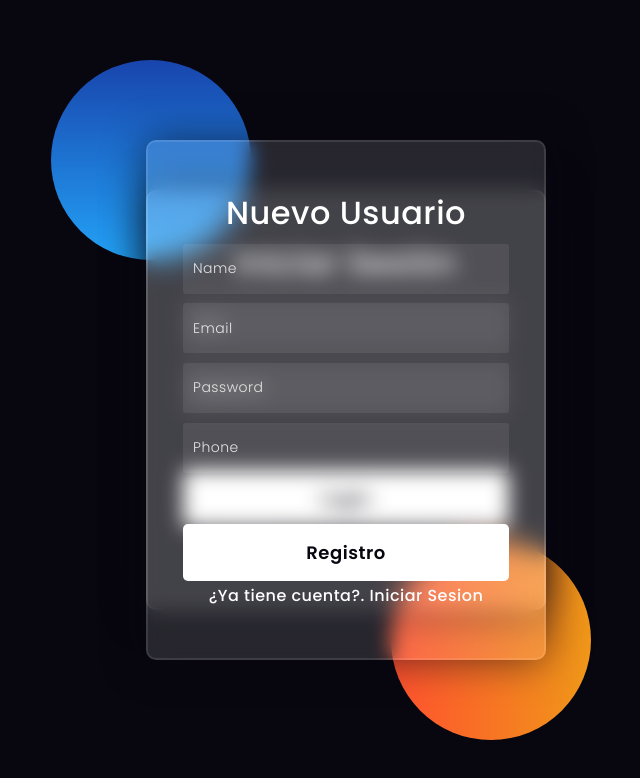
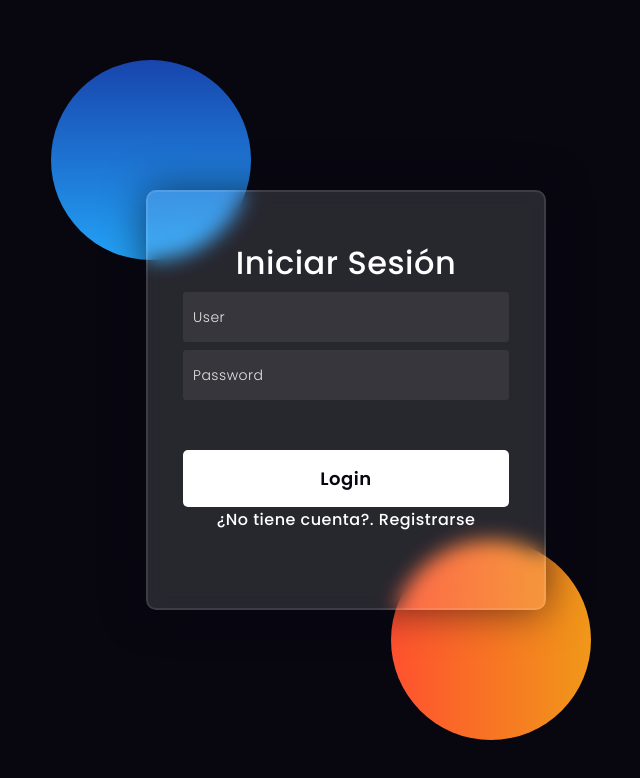
Before and after one commit to jaimezzapata/app-tcc-renting, a plain HTML site: page index.html in a window 1280 px wide. Both pictures are taken after a click on the element "¿Ya tiene cuenta?. Iniciar Sesion". Shown: the whole page, without its empty margins (294-934 px from the left). Drawn offline with Linux system fonts and the light colour scheme.

Commit message:
Se da funcionalidad al formulario de login

```diff
--- a/index.html
+++ b/index.html
@@ -18,21 +18,22 @@
       <div class="shape"></div>
       <div class="shape"></div>
     </div>
-    <form class="login">
+    <form id="formLogin" class="login">
       <h3>Iniciar Sesión</h3>
       <input type="text" placeholder="User" />
       <input type="password" placeholder="Password" />
       <button>Login</button>
-      <p>¿No tiene cuenta?. Registrarse</p>
+      <p id="showFormRegister">¿No tiene cuenta?. Registrarse</p>
     </form>
-    <form class="registro">
+    <form id="formRegister" class="registro">
       <h3>Nuevo Usuario</h3>
       <input name="name" type="text" placeholder="Name" />
       <input name="email" type="text" placeholder="Email" />
       <input name="password" type="password" placeholder="Password" />
       <input name="phone" type="password" placeholder="Phone" />
       <button>Registro</button>
-      <p>¿Ya tiene cuenta?. Iniciar Sesion</p>
+      <p id="showFormLogin">¿Ya tiene cuenta?. Iniciar Sesion</p>
     </form>
+    <script src="./script.js"></script>
   </body>
 </html>
--- a/script.js
+++ b/script.js
@@ -0,0 +1,13 @@
+function showFormRegister() {
+  document.getElementById("formLogin").style.display = "none";
+  document.getElementById("formRegister").style.display = "block";
+}
+
+function showFormLogin() {
+  document.getElementById("formLogin").style.display = "block";
+  document.getElementById("formRegister").style.display = "none";
+}
+
+document
+  .getElementById("showFormLogin")
+  .addEventListener("click", showFormLogin);
```
